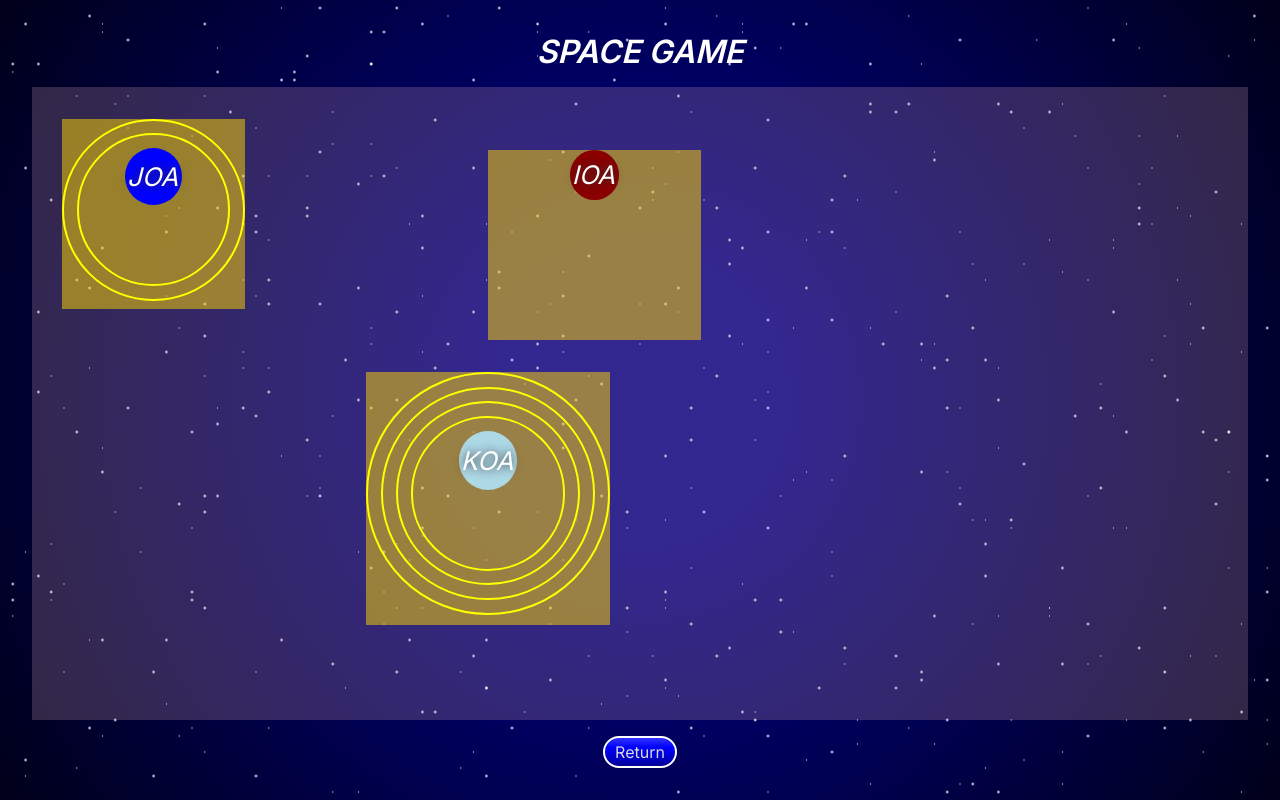
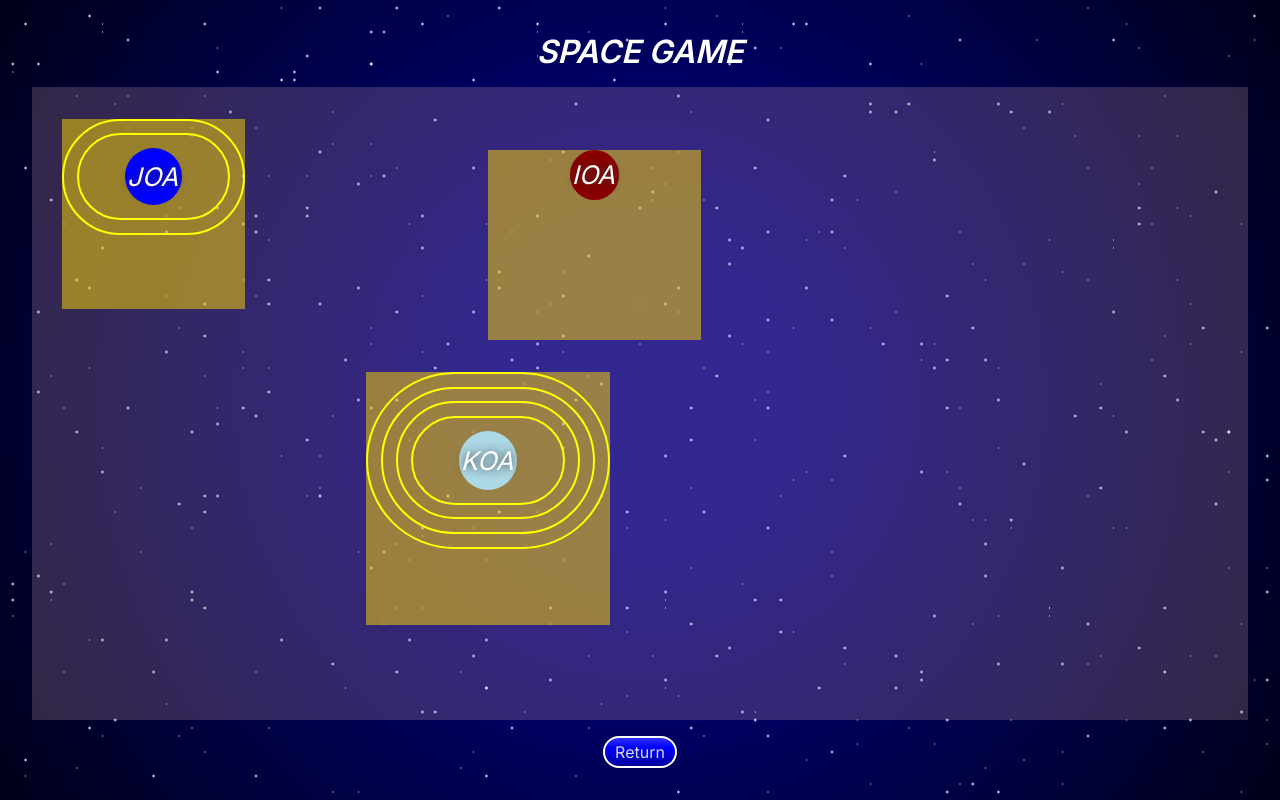
Before and after one commit to franco-ortega/space-game, a Next.js app: page /game in a window 1280 px wide. Built offline with nearby package versions, Linux system fonts and the light colour scheme.

Commit message:
remove unused styles and rename vars for clarity

```diff
--- a/app/components/planets/Planet.tsx
+++ b/app/components/planets/Planet.tsx
@@ -10,13 +10,12 @@ type Props = {
 	rings: number;
 };
 
-function addRingsToPlanet(ring: React.JSX.Element, amount: number) {
+function addRingsToPlanet(planet: React.JSX.Element, amount: number) {
 	let count = 0;
-	let ringedPlanet = ring;
+	let ringedPlanet = planet;
 
 	while (count < amount) {
 		ringedPlanet = <Ring>{ringedPlanet}</Ring>;
-		console.log(count);
 		count++;
 	}
 
--- a/app/components/rings/Ring.module.css
+++ b/app/components/rings/Ring.module.css
@@ -1,17 +1,8 @@
 .Ring {
-	/* background-color: red; */
-
 	border-radius: 100rem;
 	border-width: 2px;
 	border-style: solid;
 	border-color: yellow;
 
-	/* height: fit-content; */
-	/* width: fit-content; */
-	aspect-ratio: 1 / 1;
-
-	/* max-height: 100%; */
-	/* max-width: 100%; */
-
 	padding: 1vw;
 }
```
